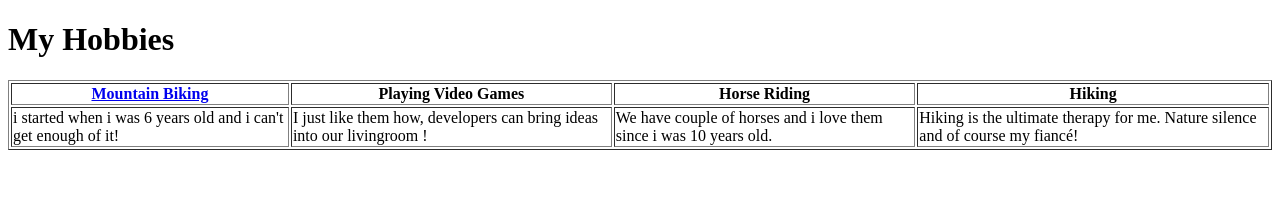
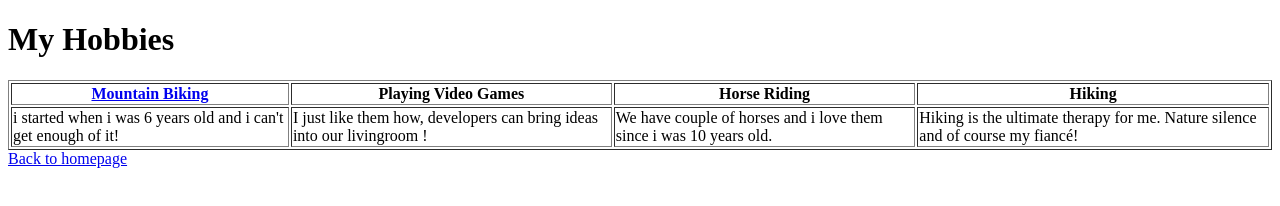
Before and after one commit to horvathmartin97/MayerfeldPracticum, a plain HTML site: page Main_HTML_Project/pages/HobbiesPage.html in a window 1280 px wide. Drawn offline with Linux system fonts and the light colour scheme.

Commit message:
some minor changes added

```diff
--- a/Main_HTML_Project/pages/HobbiesPage.html
+++ b/Main_HTML_Project/pages/HobbiesPage.html
@@ -28,5 +28,6 @@
         </td>
       </tr>
     </table>
+    <a href="../index.html">Back to homepage</a>
   </body>
 </html>
```
Also changed, not shown: Main_HTML_Project/images/download.jpeg (deleted), Main_HTML_Project/images/setupImg.jpeg (added).
